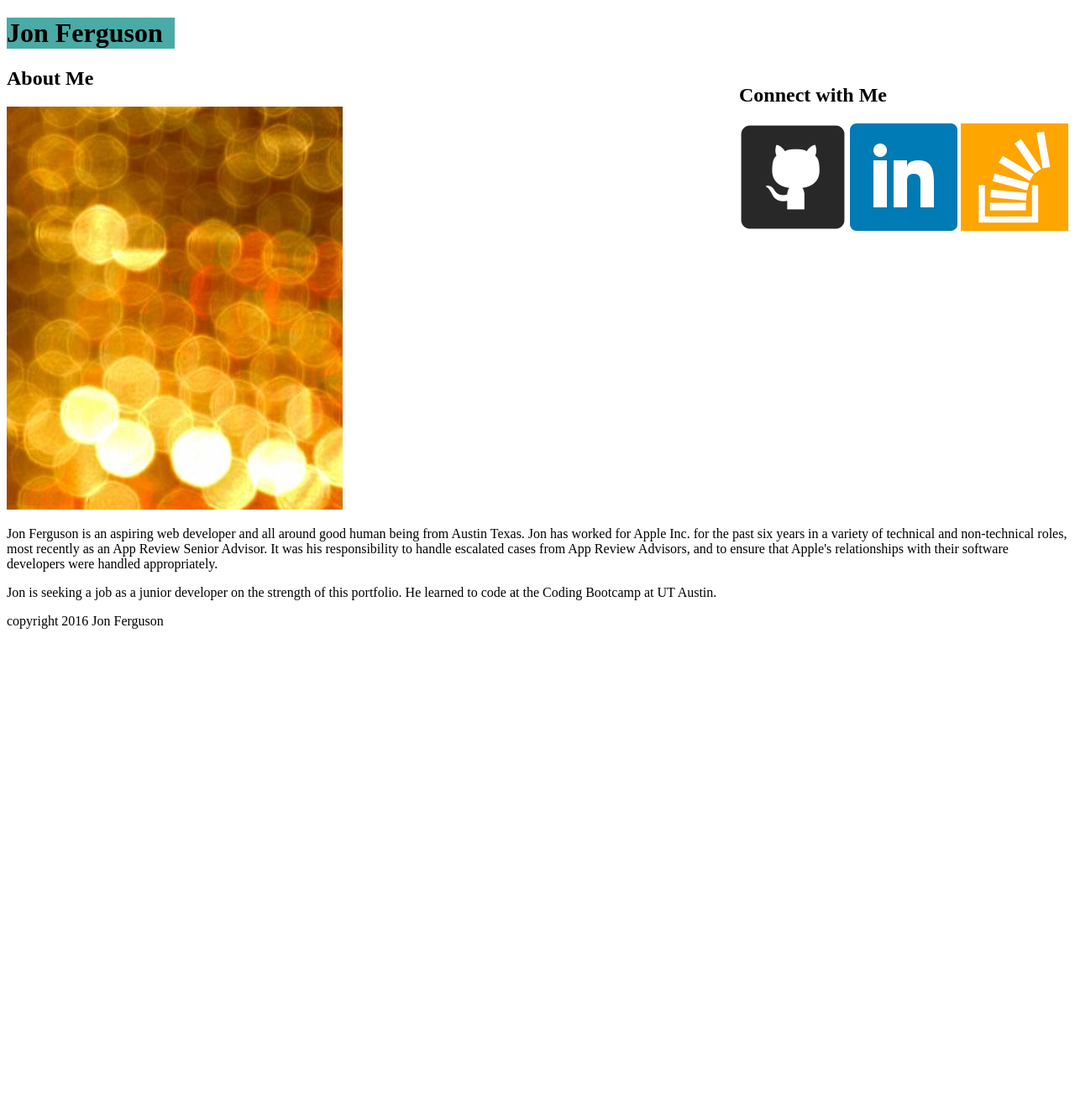
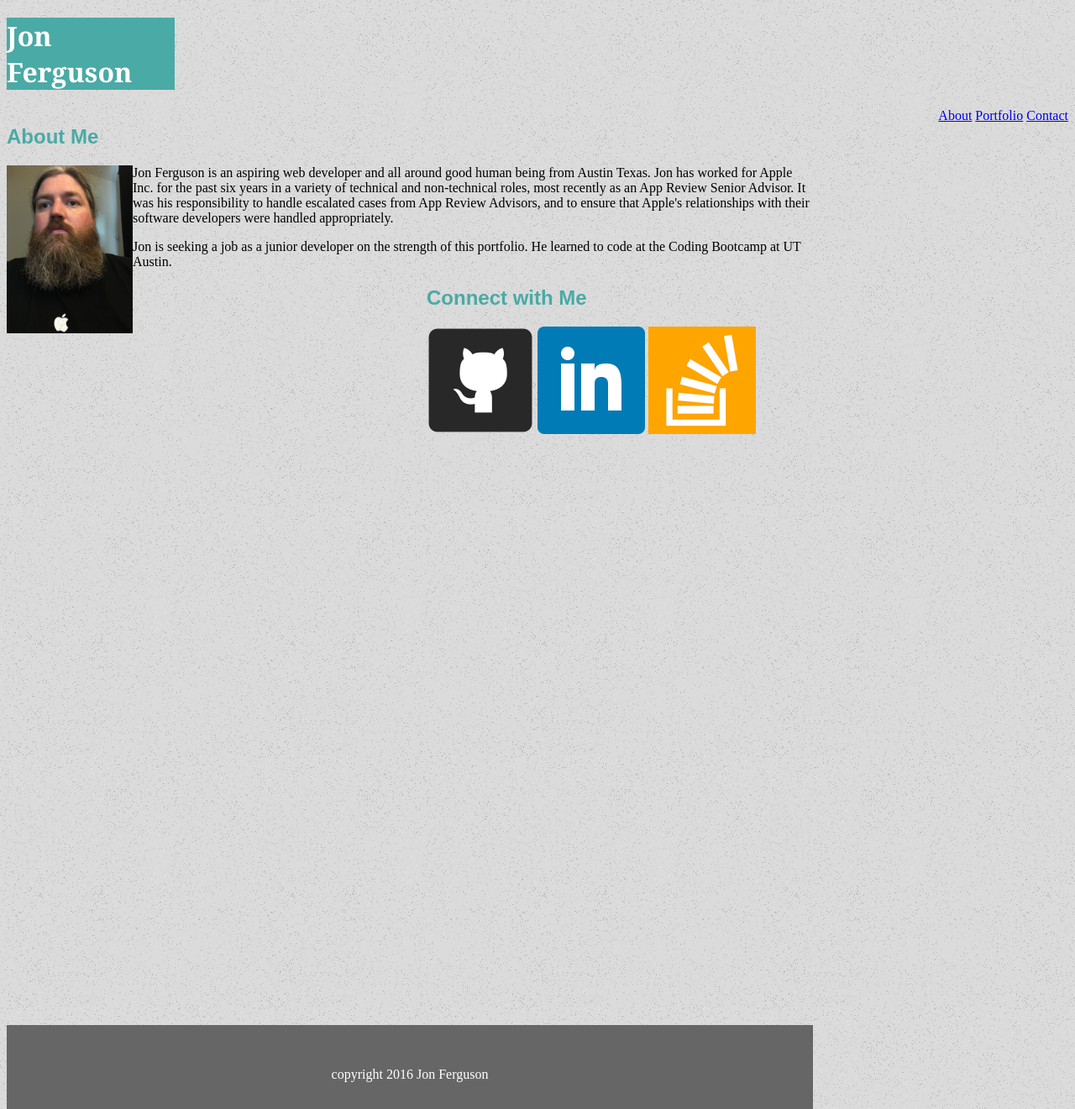
Before and after one commit to cesareldorado/Basic-Portfolio, a PHP site: page / in a window 1280 px wide. Shown: the whole page at 84% size. Before the commit the page ends 749 px from the top, so only its background shows below. Run offline with PHP 8.4, Linux system fonts and the light colour scheme.

Commit message:
wrote html and added css

```diff
--- a/assets/css/style.css
+++ b/assets/css/style.css
@@ -1,4 +1,58 @@
-#pic 1 { float : left;
-	height : 200px; width : 300px}
-header { background: #4aaaa5 ; width : 200px; }
-#aside { float : right; }
+body {background : url(assets/images/old_moon.png)
+}
+header { background : #4aaaa5;
+	color : #ffffff;
+	width : 200px ;
+	font-family : 'georgia', Times, 'Times New Roman', serif;
+}
+h3 { background : #4aaaa5;
+	color : #ffffff;
+	width : 300px;
+	font-family: 'Arial', 'Helvetica Neue', Helvetica, sans-serif;
+}
+p { float : left
+	font-family: 'Arial', 'Helvetica Neue', Helvetica, sans-serif;
+}
+#pic1 { height : 200px;
+		width : 150px;
+		float: left;
+}
+#top {  float : right;
+		position : absolute
+		top : 100px;
+		right : 100px
+		width : 960px;
+}
+
+h2   { color : #4aaaa5;
+font-family: 'Arial', 'Helvetica Neue', Helvetica, sans-serif;
+}
+#middle { float : left;
+	width: 960px;}
+footer {float : left;
+	background : #666666;
+	color : #ffffff;
+	width : 960px ;
+	height : 50px ;
+	padding-top: 50px;
+	border-top : #4aaaa5;
+	text-align: center;
+}
+#aside { margin-left : 500px;
+	margin-bottom : 700px;
+}
+#rock { width : 300px;
+	    float : left;
+}
+#rutgers {width :300px;
+	float : left;
+}
+#trivia {width :300px;
+	float : left;
+}
+#RPG {width : 300px;
+	float : left;
+}
+#hangman {width : 300px;
+	float : left;
+}
--- a/index.html
+++ b/index.html
@@ -6,20 +6,22 @@
 </head>
 <body>
 <header><h1>Jon Ferguson<h1></header>
-<a href="index.html"About><a>
-<a href="Portfolio.html"Portfolio></a>
-<a href="Contact.html"Contact></a>
+<div id = top>
+<a href = "index.html">About</a>
+<a href = "portfolio.html">Portfolio</a>
+<a href = "contact.html">Contact</a>
 </div>
-<div id = aside> <h2>Connect with Me</h2>
+<div id = middle>
+	<h2>About Me</h2>
+	<img src = "assets/images/image.jpg" id = pic1>
+	<p>	Jon Ferguson is an aspiring web developer and all around good human being from Austin Texas. Jon has worked for Apple Inc. for the past six years in a variety of technical and non-technical roles, most recently as an App Review Senior Advisor. It was his responsibility to handle escalated cases from App Review Advisors, and to ensure that Apple's relationships with their software developers were handled appropriately. </p>
+	<p>Jon is seeking a job as a junior developer on the strength of this portfolio. He learned to code at the Coding Bootcamp at UT Austin.</p>
+	<div id = aside> <h2>Connect with Me</h2>
 <a href="https://github.com/cesareldorado/"><img src="assets/images/gh-128.png"></a>
 <a href="https://www.linkedin.com/in/jonathan-ferguson-90089812b"><img src="assets/images/square-linkedin-128.png"></a>
 <a href="http://stackoverflow.com/users/7010368/jon-ferguson"><img src="assets/images/stackoverflow.png"></a>
 </div>
-<div>
-	<h2>About Me</h2>
-	<img src = "assets/images/abstract.img.jpg" id = pic 1>
-	<p>	Jon Ferguson is an aspiring web developer and all around good human being from Austin Texas. Jon has worked for Apple Inc. for the past six years in a variety of technical and non-technical roles, most recently as an App Review Senior Advisor. It was his responsibility to handle escalated cases from App Review Advisors, and to ensure that Apple's relationships with their software developers were handled appropriately. </p>
-	<p>Jon is seeking a job as a junior developer on the strength of this portfolio. He learned to code at the Coding Bootcamp at UT Austin.</p>
+</div>
 <footer>copyright 2016 Jon Ferguson</footer>
 </body>
 </html>
```
Also changed, not shown: contact.html (+46 -0 lines), portfolio.html (+34 -0 lines), assets/images/1.jpg (added), assets/images/2.jpg (added), assets/images/3.jpg (added), assets/images/4.jpg (added), assets/images/5.jpg (added), assets/images/abstract.img.jpg (deleted), assets/images/github-128.png (deleted), assets/images/image.jpg (added), assets/images/old_moon.png (added).
